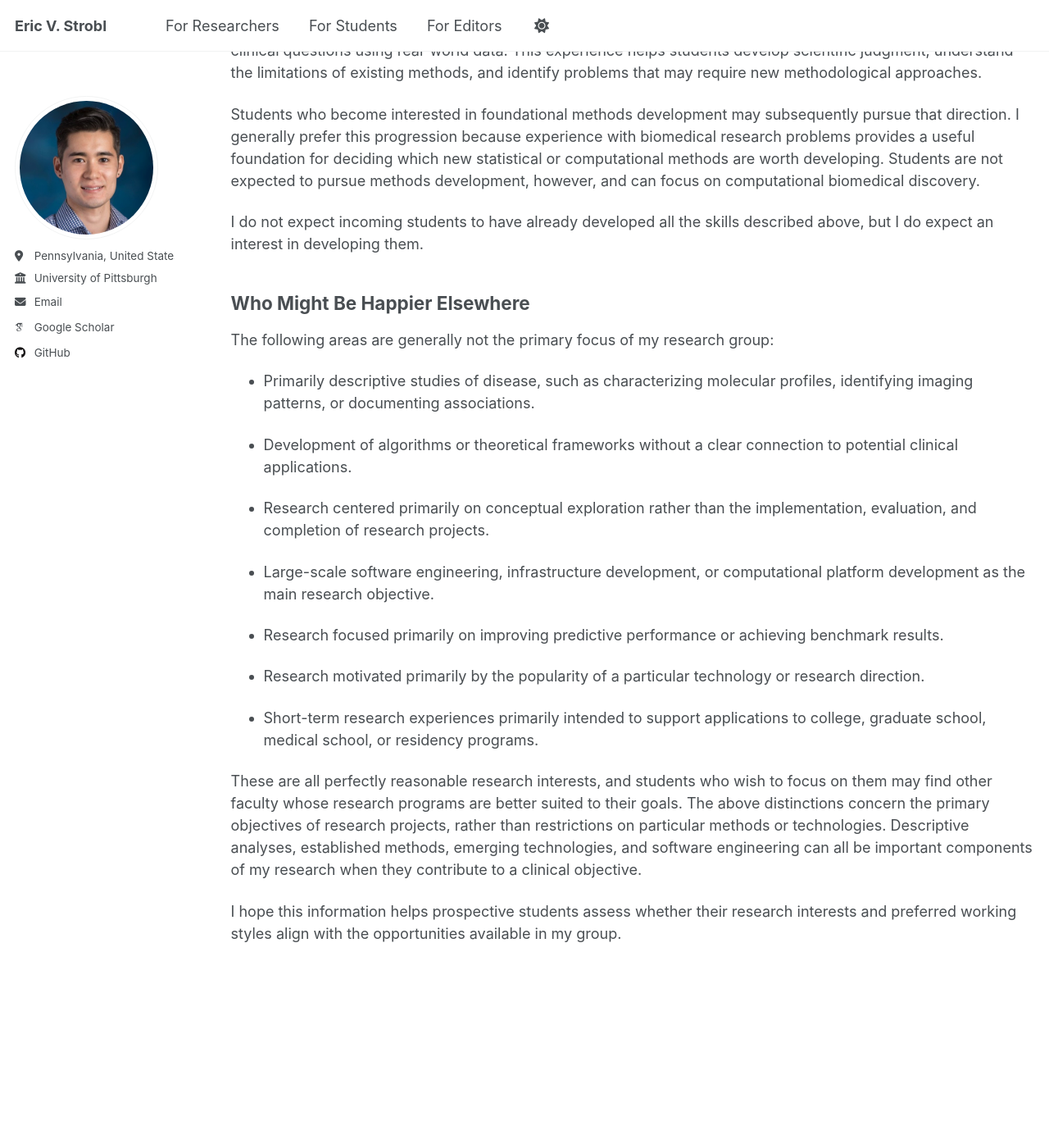
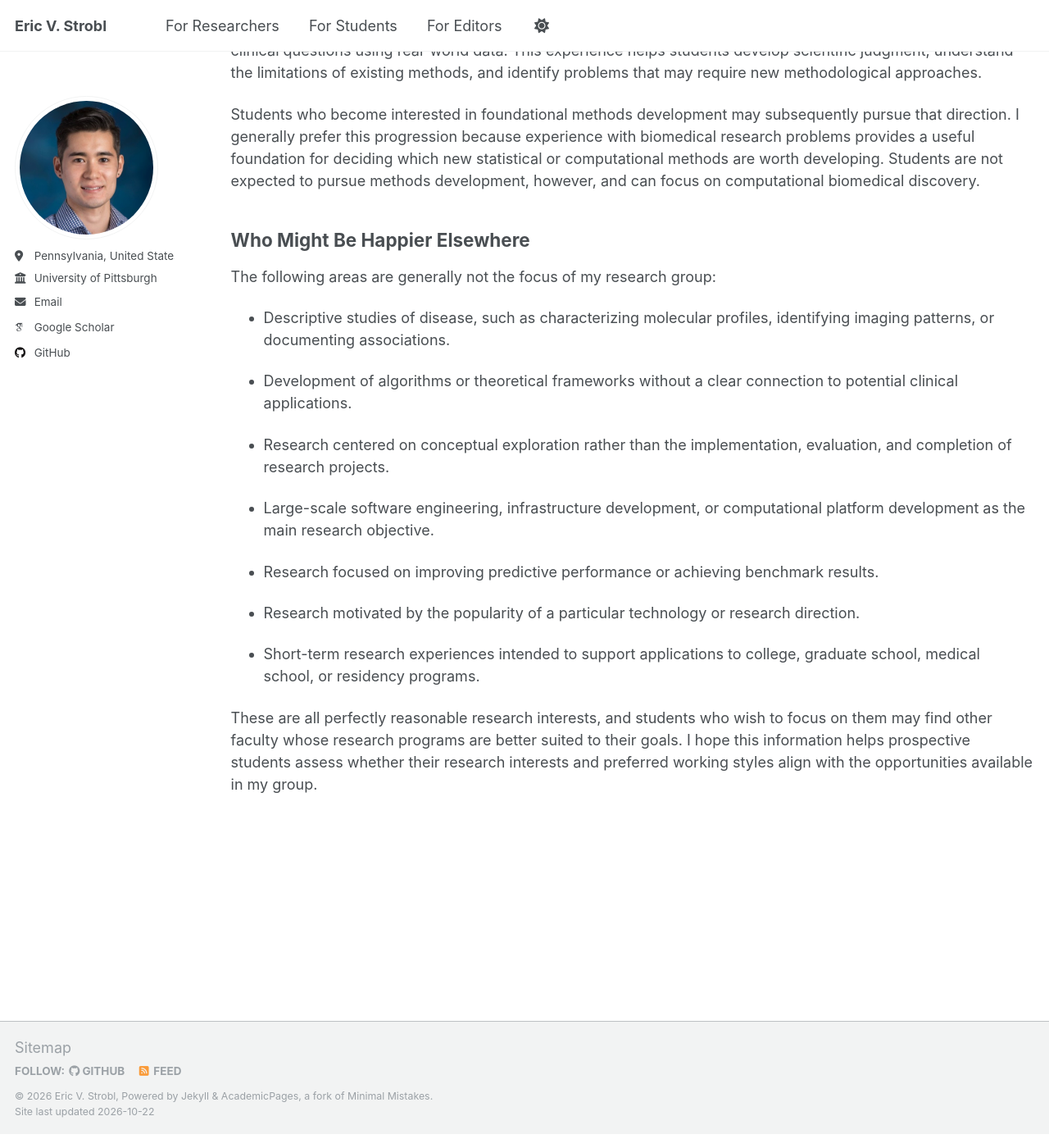
Before and after one commit to ericstrobl/ericstrobl.github.io, a Jekyll site: the page built from _pages/forstudents.md, in a window 1280 px wide and 1400 px high, scrolled down 851 px. Shown: the whole window at 82% size. Built offline with Jekyll 4.4.1, drawn with Linux system fonts in a browser that asks for light colours; some web fonts are replaced; a script that is not in the unit is left out.

Commit message:
Update forstudents.md

```diff
--- a/_pages/forstudents.md
+++ b/_pages/forstudents.md
@@ -38,26 +38,22 @@ Students in my group generally begin with computational biomedical discovery, wo
 
 Students who become interested in foundational methods development may subsequently pursue that direction. I generally prefer this progression because experience with biomedical research problems provides a useful foundation for deciding which new statistical or computational methods are worth developing. Students are not expected to pursue methods development, however, and can focus on computational biomedical discovery.
 
-I do not expect incoming students to have already developed all the skills described above, but I do expect an interest in developing them.
-
 ## Who Might Be Happier Elsewhere
 
-The following areas are generally not the primary focus of my research group:
+The following areas are generally not the focus of my research group:
 
-- Primarily descriptive studies of disease, such as characterizing molecular profiles, identifying imaging patterns, or documenting associations.
+- Descriptive studies of disease, such as characterizing molecular profiles, identifying imaging patterns, or documenting associations.
 
 - Development of algorithms or theoretical frameworks without a clear connection to potential clinical applications.
 
-- Research centered primarily on conceptual exploration rather than the implementation, evaluation, and completion of research projects.
+- Research centered on conceptual exploration rather than the implementation, evaluation, and completion of research projects.
 
 - Large-scale software engineering, infrastructure development, or computational platform development as the main research objective.
 
-- Research focused primarily on improving predictive performance or achieving benchmark results.
+- Research focused on improving predictive performance or achieving benchmark results.
 
-- Research motivated primarily by the popularity of a particular technology or research direction.
+- Research motivated by the popularity of a particular technology or research direction.
 
-- Short-term research experiences primarily intended to support applications to college, graduate school, medical school, or residency programs.
+- Short-term research experiences intended to support applications to college, graduate school, medical school, or residency programs.
 
-These are all perfectly reasonable research interests, and students who wish to focus on them may find other faculty whose research programs are better suited to their goals. The above distinctions concern the primary objectives of research projects, rather than restrictions on particular methods or technologies. Descriptive analyses, established methods, emerging technologies, and software engineering can all be important components of my research when they contribute to a clinical objective.
-
-I hope this information helps prospective students assess whether their research interests and preferred working styles align with the opportunities available in my group.
+These are all perfectly reasonable research interests, and students who wish to focus on them may find other faculty whose research programs are better suited to their goals. I hope this information helps prospective students assess whether their research interests and preferred working styles align with the opportunities available in my group.
```
